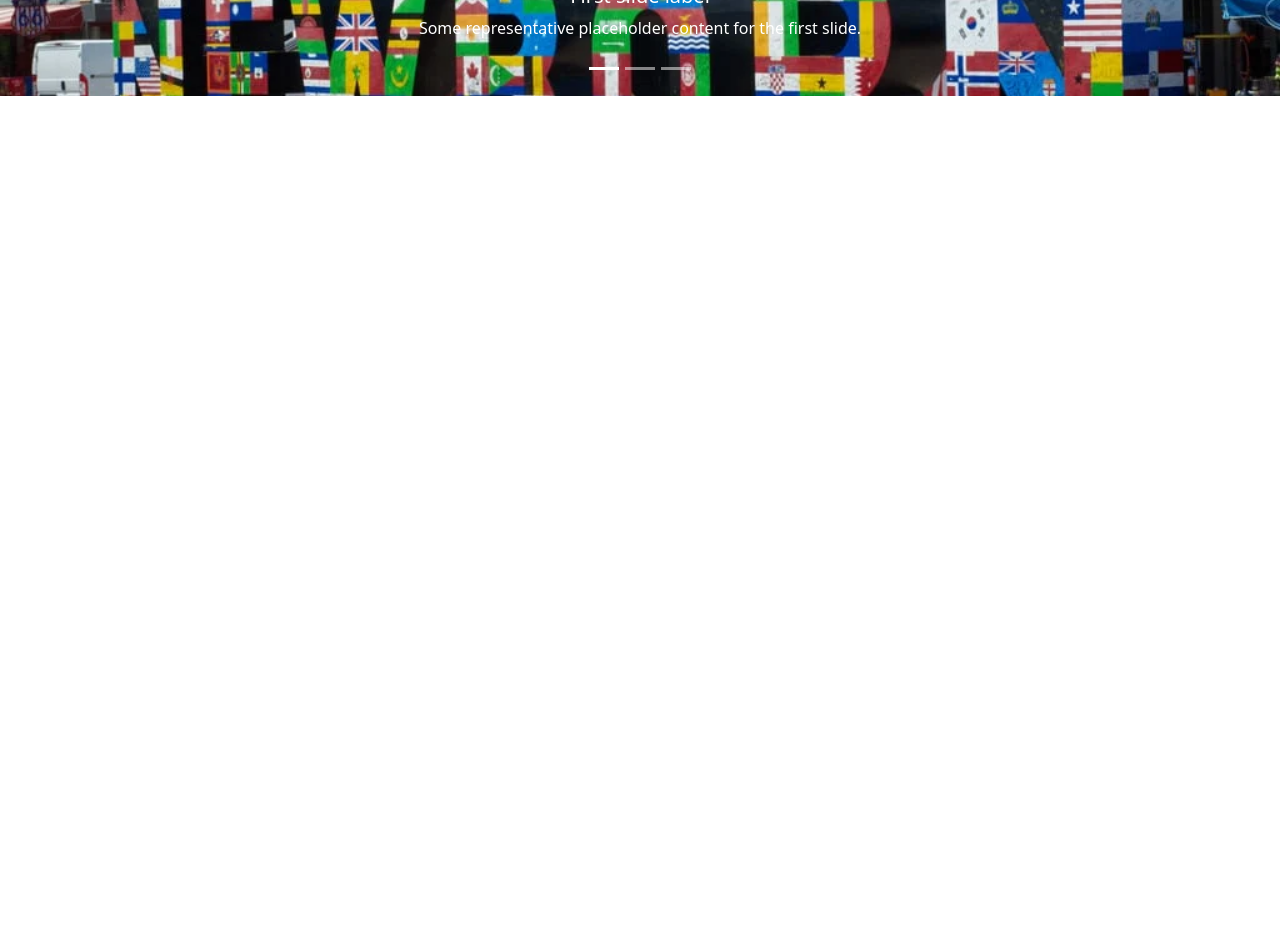
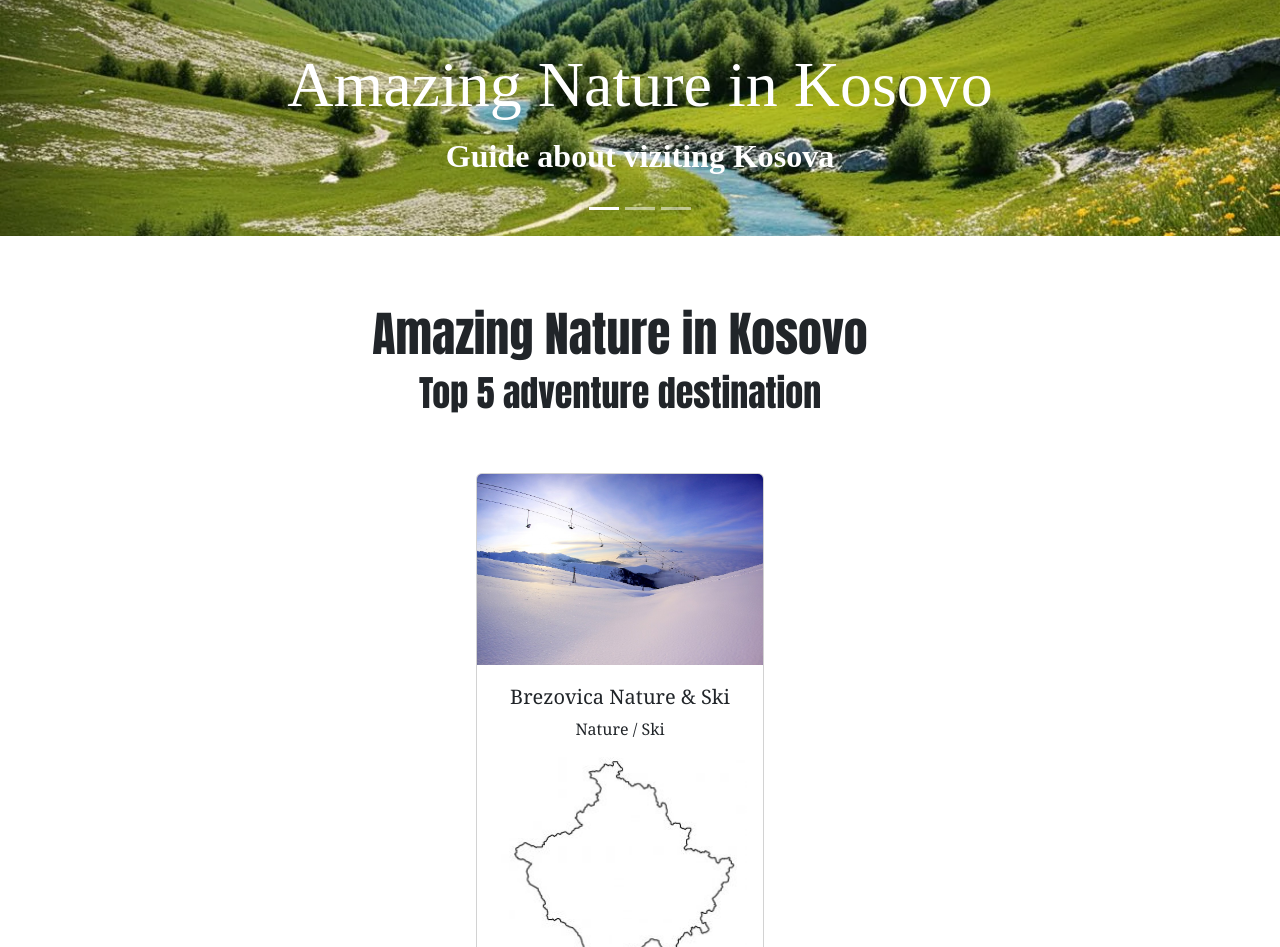
Before and after one commit to arbreshamedgjonaj/Bootstrap-Frameworks, a website: page index.html in a window 1280 px wide. Shown: the part 480-1427 px from the top of the page. Before the commit the page ends 800 px from the top, so only its background shows below. Drawn offline with nearby package versions, Linux system fonts and the light colour scheme.

Commit message:
add card to html

```diff
--- a/index.html
+++ b/index.html
@@ -49,24 +49,24 @@
             </div>
             <div class="carousel-inner">
               <div class="carousel-item active">
-                <img src="/images/DSC_0498.webp" class="d-block w-100" alt="...">
+                <img src="/images/Kosovo.webp" class="d-block w-100" alt="...">
                 <div class="carousel-caption d-none d-md-block">
-                  <h5>First slide label</h5>
-                  <p>Some representative placeholder content for the first slide.</p>
+                  <h5>Amazing Nature in Kosovo</h5>
+                  <p>Guide about viziting Kosova</p>
                 </div>
               </div>
               <div class="carousel-item">
-                <img src="/images/mirusha-waterfalls.jpg" class="d-block w-100" alt="...">
+                <img src="/images/mirusha-waterfalls.jpg" class="d-block w-100" alt="Mirusha Watterfals">
                 <div class="carousel-caption d-none d-md-block">
-                  <h5>Second slide label</h5>
-                  <p>Some representative placeholder content for the second slide.</p>
+                  <h5>Amazing Nature in Kosovo</h5>
+                  <p>We are your local guide</p>
                 </div>
               </div>
               <div class="carousel-item">
-                <img src="/images/prizren.jpg" class="d-block w-100" alt="...">
+                <img src="/images/kosovo-18116101685_orig.jpg" class="d-block w-100" alt="...">
                 <div class="carousel-caption d-none d-md-block">
-                  <h5>Third slide label</h5>
-                  <p>Some representative placeholder content for the third slide.</p>
+                  <h5>Amazing Nature in Kosovo</h5>
+                  <p>Top 5 adventure destination</p>
                 </div>
               </div>
             </div>
@@ -80,6 +80,50 @@
             </button>
           </div>
 
+          <div class="container">
+            <h2>Amazing Nature in Kosovo</h2>
+            <h4>Top 5 adventure destination</h4>
+            <div class="row">
+                <div class="col-sm-6 mb-3 mb-sm-0">
+            <div class="card " style="width: 18rem;">
+                <img src="/images/brezovica.jpg" class="card-img-top" alt="View of Brezovica">
+                <div class="card-body">
+                  <h5 class="card-title">Brezovica Nature & Ski</h5>
+                <p class="card-text">Nature / Ski</p>
+
+                  <img src="/images/kosovo-map.jpg" class="card-img-top" alt="View of Brezovica">
+
+                  <a href="#" class="btn btn-primary">Explore</a>
+                </div>
+              </div>
+              <div class="col-sm-6">
+              <div class="card" style="width: 18rem;">
+                <img src="/images/mirusha_w.jpg" class="card-img-top" alt="Mirusha Watterfals">
+                <div class="card-body">
+                    <h5 class="card-title">Mirusha Waterfalls</h5>
+                  <p class="card-text">Nature / Watterfalls</p>
+
+                    <img src="/images/kosovo-map.jpg" class="card-img-top" alt="View of Brezovica">
+
+                    <a href="#" class="btn btn-primary">Explore</a>
+                  </div>
+              </div>
+            </div>
+              <div class="card" style="width: 18rem;">
+                <img src="/images/liqeni-1.jpg" class="card-img-top" alt="View of Rugova">
+                <div class="card-body">
+                    <h5 class="card-title">Rugova Valley</h5>
+                  <p class="card-text">Mountain / Nature </p>
+
+                    <img src="/images/kosovo-map.jpg" class="card-img-top" alt="View of Brezovica">
+
+                    <a href="#" class="btn btn-primary">Explore</a>
+                  </div>
+              </div>
+
+          </div>
+        </div>
+    </div>
     </main>
 
 </body>
--- a/styles/index.css
+++ b/styles/index.css
@@ -10,13 +10,45 @@
      align-items: center;
  }
 
-.carousel-inner{
+ .carousel-inner {
+    position: relative;
      width: auto;
-    height: 500px;
+     max-height: 500px;
      display: flex;
     justify-content: inherit;
 
  }
-.container-fluid{
+ .carousel-item{
+    font-family: 'Times New Roman', Times, serif;
+    font-weight: bolder;
+ }
+ .carousel-item h5{
+    font-size: 64px;
+ }
+ .carousel-item p{
+    font-size: 32px;
+ }
+
+
+ .card-body{
+    text-align: center;
+    font-family: Georgia, 'Times New Roman', Times, serif;
+    padding-top: 20px;
 
  }
+ .container{
+    display: flex;
+    justify-content: center;
+    flex-direction: column;
+    align-items: center;
+    margin: 50px;
+    padding: 20px;
+    font-family:Impact, Haettenschweiler, 'Arial Narrow Bold', sans-serif;
+ }
+ .container h2{
+    font-size: 48px;
+ }
+ .container h4{
+    font-size: 36px;
+    padding-bottom: 50px;
+ }
```
Also changed, not shown: images/Kosovo.webp (added), images/brezovica.jpg (added), images/images.jpg (added), images/kosovo-18116101685_orig.jpg (added), images/kosovo-map.jpg (added), images/liqeni-1.jpg (added), images/mirusha_w.jpg (added). Lines whose indentation alone changed are shown as unchanged.
